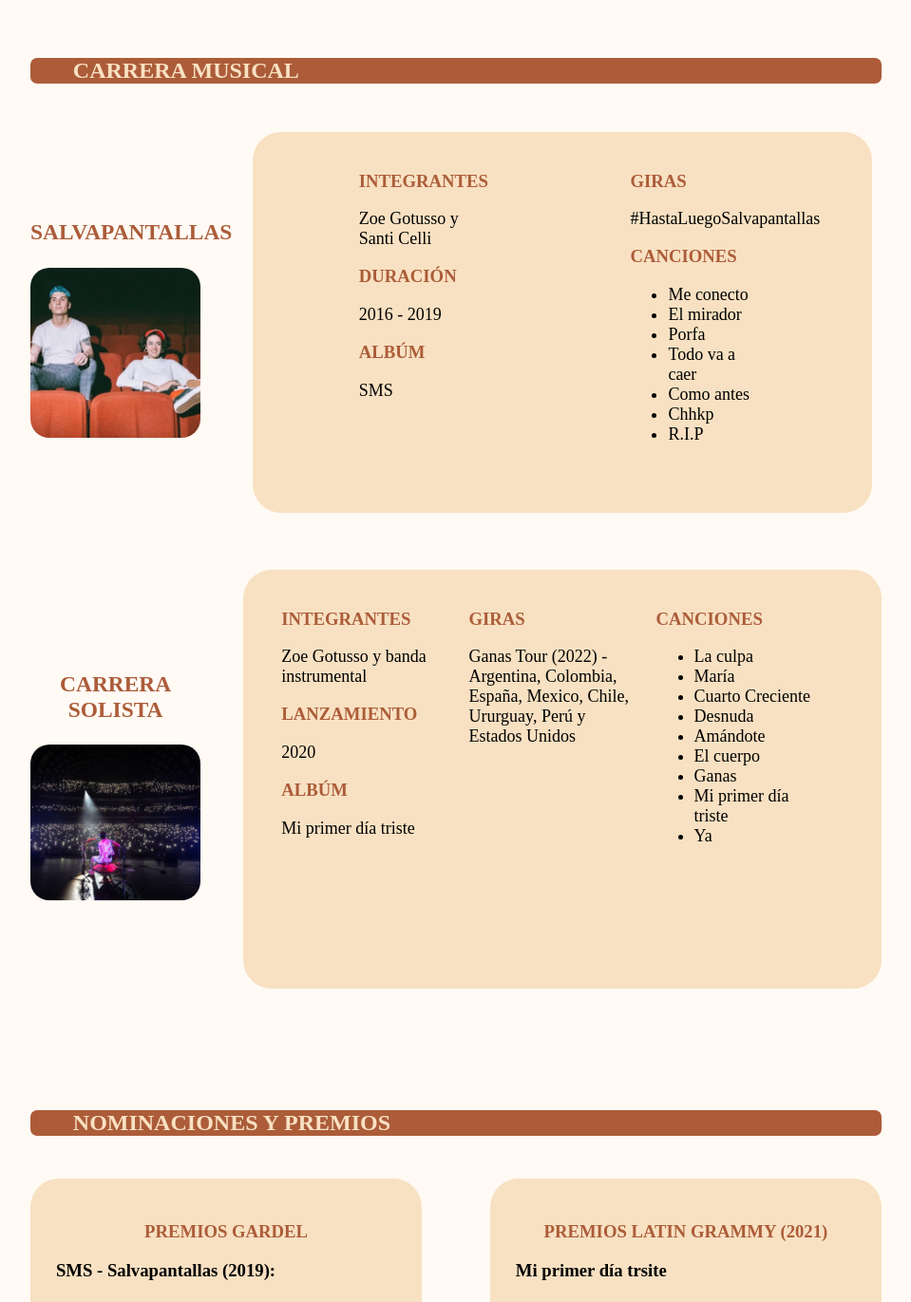
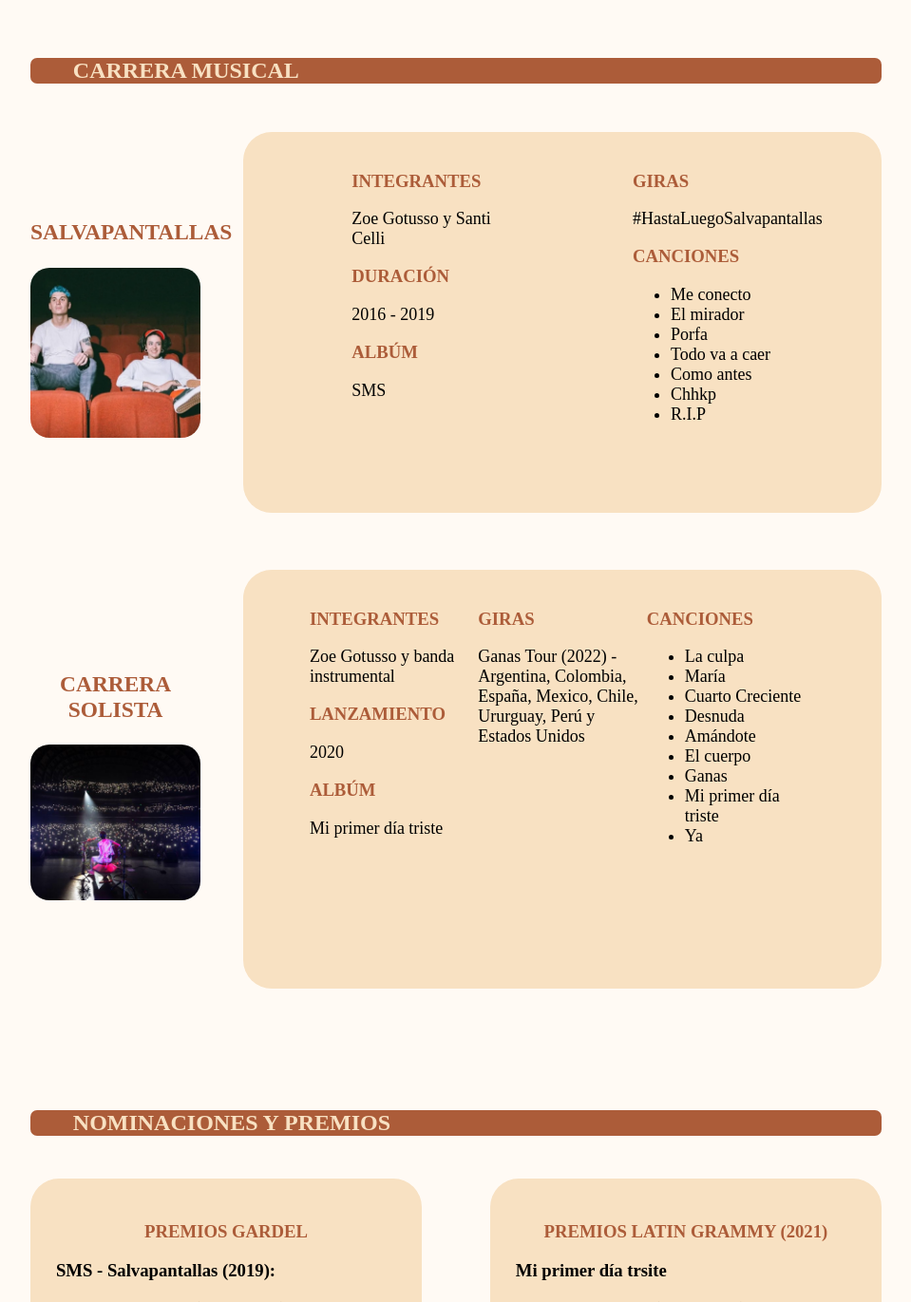
Before and after one commit to rosarioalonso/cvZoeGotusso, a plain HTML site: page index.html in a window 1280 px wide. Shown: the part 900-2271 px from the top of the page at 95% size, without its empty margins (160-1119 px from the left). Drawn offline with Linux system fonts and the light colour scheme; a web font is replaced by a local one.

Commit message:
Add files via upload

```diff
--- a/estilo.css
+++ b/estilo.css
@@ -117,7 +117,7 @@ header{
 }
 
 #cajaPresentacion{
-    transform: translateY(-150px);
+    transform: translateY(-40%);
     overflow: hidden;
 }
 
@@ -317,7 +317,6 @@ header{
     flex-wrap: wrap;
     align-items: center;
     border-radius: 30px;
-    width: 85%;
 }
 
 .cuadroSalvapantallasInfo div {width: 25%;}
@@ -382,7 +381,7 @@ header{
     display: flex;
     flex-direction: column;
     flex-wrap: wrap;
-    align-items: stretch;
+    align-content: center;
     border-radius: 30px;
 }
 
```
